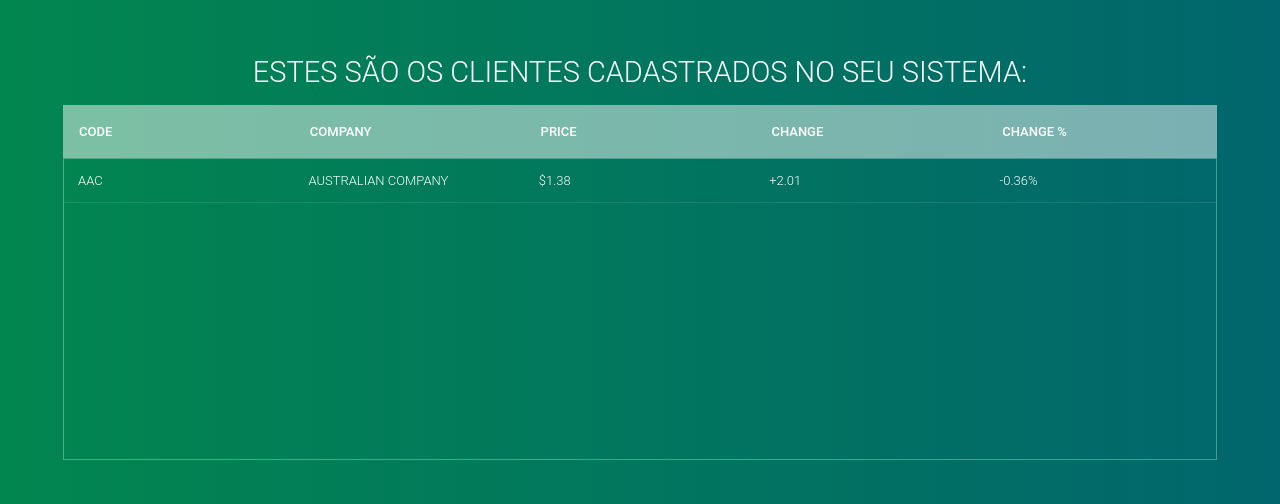
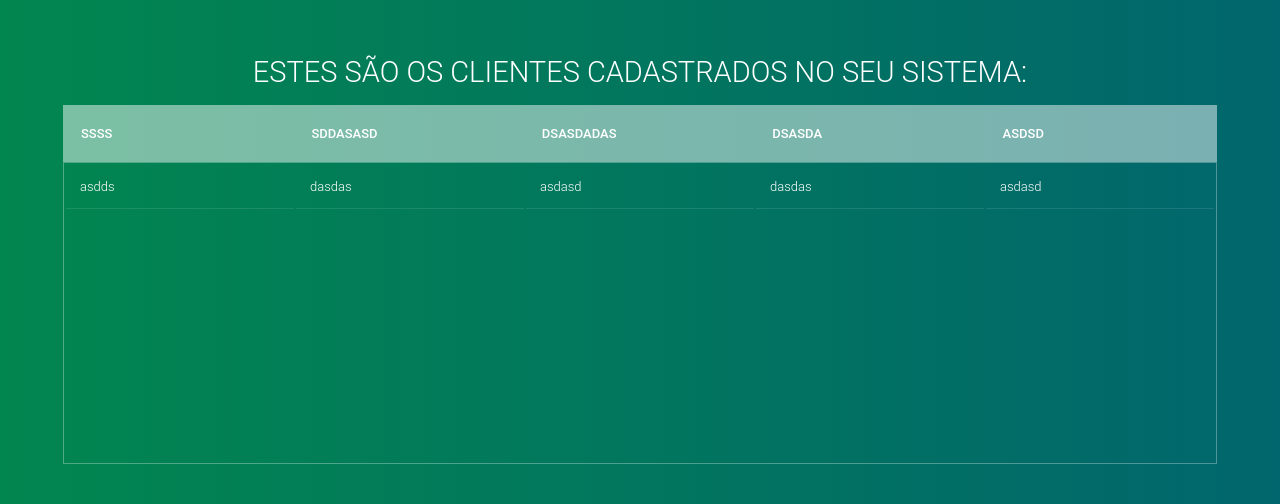
Before and after one commit to PedroHGaspar/PHP-MySQL-CRUD, a PHP site: page /clientes.php in a window 1280 px wide. Shown: the top 504 px of the page. Run offline with PHP 8.4, Linux system fonts and the light colour scheme; data that the repository does not hold is empty.

Commit message:
Read table e style

```diff
--- a/Project/clientes.php
+++ b/Project/clientes.php
@@ -20,27 +20,27 @@ $num_clientes = $query_clientes->num_rows;
     <section>
   <h1>Estes são os clientes cadastrados no seu sistema:</h1>
   <div class="tbl-header">
-    <table cellpadding="0" cellspacing="0">
+    <table>
       <thead>
         <tr>
-          <th>Code</th>
-          <th>Company</th>
-          <th>Price</th>
-          <th>Change</th>
-          <th>Change %</th>
+          <th>ssss</th>
+          <th>sddasasd</th>
+          <th>dsasdadas</th>
+          <th>dsasda</th>
+          <th>asdsd</th>
         </tr>
       </thead>
     </table>
   </div>
   <div class="tbl-content">
-    <table cellpadding="0" cellspacing="0">
+    <table>
       <tbody>
         <tr>
-          <td>AAC</td>
-          <td>AUSTRALIAN COMPANY </td>
-          <td>$1.38</td>
-          <td>+2.01</td>
-          <td>-0.36%</td>
+          <td>asdds</td>
+          <td>dasdas</td>
+          <td>asdasd</td>
+          <td>dasdas</td>
+          <td>asdasd</td>
         </tr>
       </tbody>
     </table>
```
